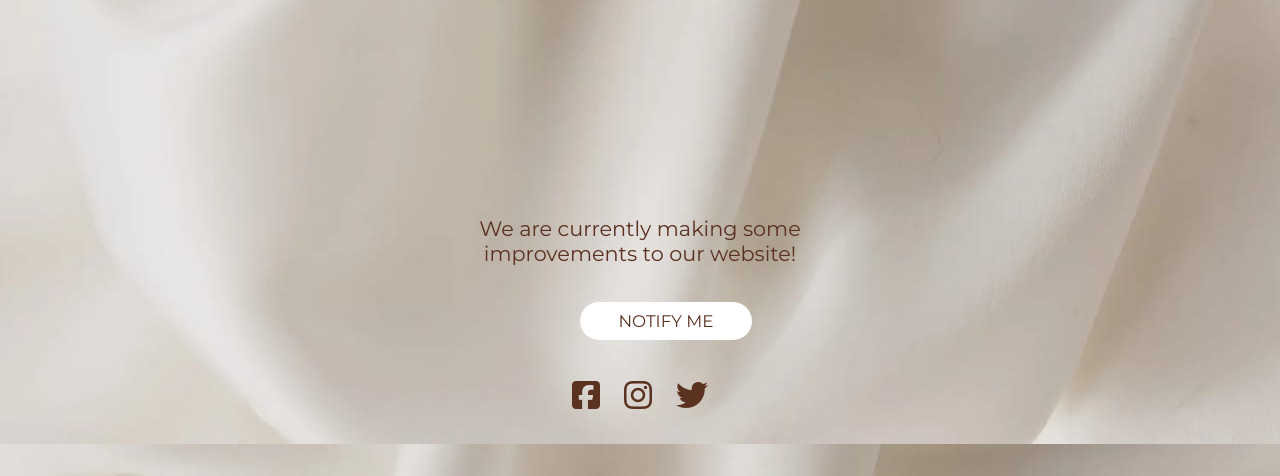
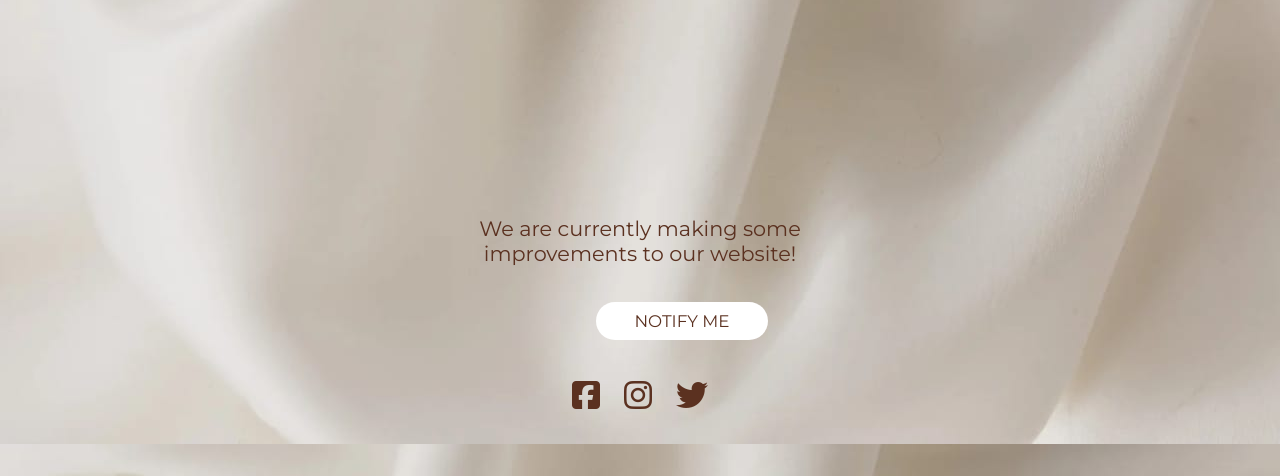
Before and after one commit to simplysoban/SMIT-CSS-Assignment, a plain HTML site: page index.html in a window 1280 px wide. Shown: the part 324-800 px from the top of the page. Drawn offline with Linux system fonts and the light colour scheme; a web font is replaced by a local one.

Commit message:
Update style.css

```diff
--- a/style.css
+++ b/style.css
@@ -67,7 +67,7 @@ body{
     background-color: white;
     position: absolute;
     bottom: 136px;
-    left: 580px;
+    left: 596px;
     padding: 0.56rem  2.4rem;
     font-family: "Montserrat", sans-serif;
     font-size: 1.05rem;
```
